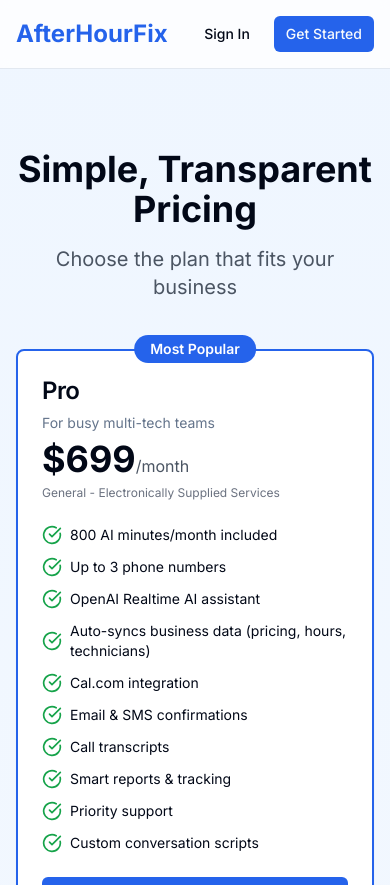
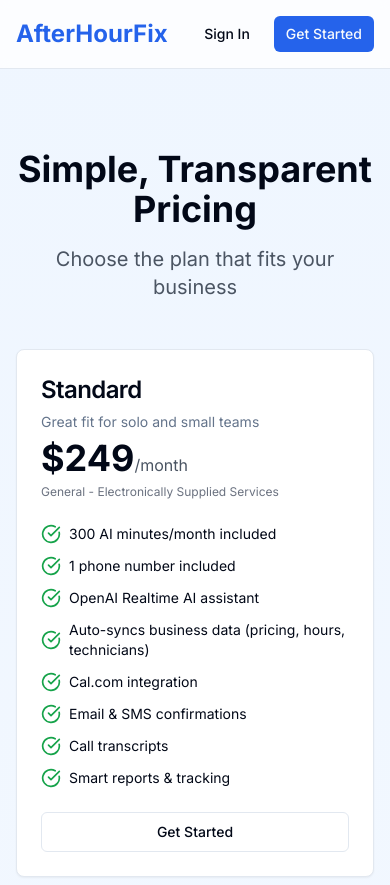
Before and after one commit to tc615guy/after-hour-fix, a Next.js app: page /pricing in a window 390 px wide. Shown: the top 885 px of the page. Built offline with nearby package versions, Linux system fonts and the light colour scheme; no server answers.

Commit message:
Restore standard plan pricing and update phone number allowances

```diff
--- a/src/app/faq/page.tsx
+++ b/src/app/faq/page.tsx
@@ -84,7 +84,7 @@ export default function FAQPage() {
     },
     {
       q: 'How much does an AI receptionist cost for a plumbing business?',
-      a: 'AfterHourFix plans currently start at $699/month for the Pro plan (800 AI minutes) and $999/month for Premium (1,200 AI minutes). Additional minutes are billed at $0.749/min, and there\'s a one-time $299 setup fee for professional configuration (non-refundable). Compare this to hiring a receptionist at $2,000–3,000/month and you\'ll see significant savings.',
+      a: 'AfterHourFix plans currently start at $249/month for the Standard plan (300 AI minutes). Pro is $699/month for 800 AI minutes and Premium is $999/month for 1,200 AI minutes. Additional minutes are billed at $0.749/min, and there\'s a one-time $299 setup fee for professional configuration (non-refundable). Compare this to hiring a receptionist at $2,000–3,000/month and you\'ll see significant savings.',
     },
     {
       q: 'Will AI receptionist work for my HVAC company during peak season?',
@@ -96,7 +96,7 @@ export default function FAQPage() {
     },
     {
       q: 'Can the AI handle multiple phone numbers?',
-      a: 'Yes! The Pro plan includes up to 3 numbers and the Premium plan includes unlimited numbers. Each number can be configured independently with different business hours, routing rules, and settings.',
+      a: 'Each subscription includes one phone number. You can route multiple business lines by forwarding them into that number, and additional numbers can be requested through support if needed.',
     },
     {
       q: 'What trades does AfterHourFix support?',
--- a/src/app/payment-required/page.tsx
+++ b/src/app/payment-required/page.tsx
@@ -10,6 +10,24 @@ import { Badge } from '@/components/ui/badge'
 
 const PLANS = [
   {
+    id: 'standard',
+    name: 'Standard',
+    description: 'Great for solo and small teams',
+    price: 249,
+    priceId: process.env.NEXT_PUBLIC_STRIPE_PRICE_STARTER,
+    minutes: 300,
+    features: [
+      '300 AI minutes/month',
+      '1 phone number included',
+      'OpenAI Realtime AI assistant',
+      'Auto-syncs business data',
+      'Cal.com integration',
+      'Email & SMS confirmations',
+      'Call transcripts',
+      'Smart reports & tracking',
+    ],
+  },
+  {
     id: 'pro',
     name: 'Pro',
     description: 'For growing businesses',
@@ -19,7 +37,7 @@ const PLANS = [
     popular: true,
     features: [
       '800 AI minutes/month',
-      'Up to 3 phone numbers included',
+      '1 phone number included',
       'OpenAI Realtime AI assistant',
       'Auto-syncs business data',
       'Cal.com integration',
@@ -39,7 +57,7 @@ const PLANS = [
     minutes: 1200,
     features: [
       '1,200 AI minutes/month',
-      'Unlimited phone numbers included',
+      '1 phone number included',
       'OpenAI Realtime AI assistant',
       'Auto-syncs business data',
       'Cal.com integration',
--- a/src/app/pricing/page.tsx
+++ b/src/app/pricing/page.tsx
@@ -7,7 +7,7 @@ import { PhoneCTA } from '@/components/PhoneCTA'
 
 export const metadata: Metadata = {
   title: 'Pricing: AI Receptionist for Trades | Affordable 24/7 Call Answering',
-  description: 'Simple, transparent pricing for AI receptionist services. Plans from $699/month with premium coverage options. Includes 24/7 call answering, automatic booking, and calendar integration.',
+  description: 'Simple, transparent pricing for AI receptionist services. Plans from $249/month with premium coverage options. Includes 24/7 call answering, automatic booking, and calendar integration.',
   keywords: [
     'AI receptionist pricing',
     'answering service cost',
@@ -27,7 +27,7 @@ export const metadata: Metadata = {
   },
   openGraph: {
     title: 'Pricing: AI Receptionist for Trade Professionals',
-    description: 'Simple, transparent pricing starting at $699/month. No hidden fees.',
+    description: 'Simple, transparent pricing starting at $249/month. No hidden fees.',
     type: 'website',
     url: '/pricing',
   },
@@ -36,6 +36,24 @@ export const metadata: Metadata = {
 export default function PricingPage() {
   const activePlans = [
     {
+      name: 'Standard',
+      priceDisplay: '$249',
+      billingUnit: '/month',
+      priceId: process.env.NEXT_PUBLIC_STRIPE_PRICE_STARTER,
+      description: 'Great fit for solo and small teams',
+      features: [
+        '300 AI minutes/month included',
+        '1 phone number included',
+        'OpenAI Realtime AI assistant',
+        'Auto-syncs business data (pricing, hours, technicians)',
+        'Cal.com integration',
+        'Email & SMS confirmations',
+        'Call transcripts',
+        'Smart reports & tracking',
+      ],
+      taxCategory: 'General - Electronically Supplied Services',
+    },
+    {
       name: 'Pro',
       priceDisplay: '$699',
       billingUnit: '/month',
@@ -43,7 +61,7 @@ export default function PricingPage() {
       description: 'For busy multi-tech teams',
       features: [
         '800 AI minutes/month included',
-        'Up to 3 phone numbers',
+        '1 phone number included',
         'OpenAI Realtime AI assistant',
         'Auto-syncs business data (pricing, hours, technicians)',
         'Cal.com integration',
@@ -64,7 +82,7 @@ export default function PricingPage() {
       description: 'For high-volume operations',
       features: [
         '1,200 AI minutes/month included',
-        'Unlimited phone numbers',
+        '1 phone number included',
         'OpenAI Realtime AI assistant',
         'Auto-syncs business data (pricing, hours, technicians)',
         'Cal.com integration',
@@ -97,13 +115,6 @@ export default function PricingPage() {
     {
       name: 'Pro (Archived)',
       priceDisplay: '$399',
-      billingUnit: '/month',
-      description: 'Legacy pricing for existing customers',
-      taxCategory: 'General - Electronically Supplied Services',
-    },
-    {
-      name: 'Starter (Archived)',
-      priceDisplay: '$249',
       billingUnit: '/month',
       description: 'Legacy pricing for existing customers',
       taxCategory: 'General - Electronically Supplied Services',
```
